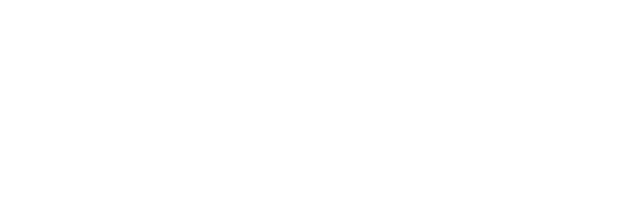
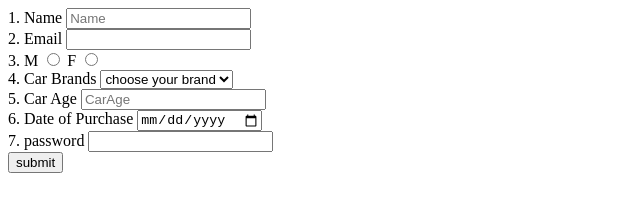
Before and after one commit to acciojob/car-insurance-form-vijaykrishn55, a website: page main.html in a window 1280 px wide. Shown: the whole page, without its empty margins (0-640 px from the left). Drawn offline with Linux system fonts and the light colour scheme.

Commit message:
created a submission

```diff
--- a/main.html
+++ b/main.html
@@ -8,6 +8,47 @@
 
 <body>
 	<!-- the entire body must be written by student -->
+	<form id="my_form" method="post">
+		<div>
+			<label for="name">1. Name</label>
+			<input type="text" id="name" placeholder="Name" required>
+		</div>
+		<div>
+			<label for ="email">2. Email</label>
+			<input type="email" id="email" reuired>
+		</div>
+		<div>
+			<label for ="gender">3. M</label>
+			<input type="radio" id="gender_m" name="gender" >
+			<label for ="gender">F</label>
+			<input type ="radio" id="gender_f" name="gender">
+		</div>
+		<div>
+			<label for ="cars">4. Car Brands</label>
+			<select name="cars" id="cars" required>
+				<option value="" disabled selected>choose your brand</option>
+				<option>BMW</option>
+				<option>audi</option>
+				<option>benz</option>
+			</select>
+		</div>
+		<div>
+			<label for ="carage" >5. Car Age</label>
+			<input type="number" id="carage" placeholder="CarAge" required>
+		</div>
+		<div>
+			<label for ="dop">6. Date of Purchase</label>
+			<input type="date" id="dop" required>
+		</div>
+		<div>
+			<label for ="password" >7. password</label>
+			<input type="number" id="password" required>
+		</div>
+		<button type="submit">submit</button>
+	</form>
+
+
+
     <script type="text/javascript" src="./script.js">
 </script>
 
```
